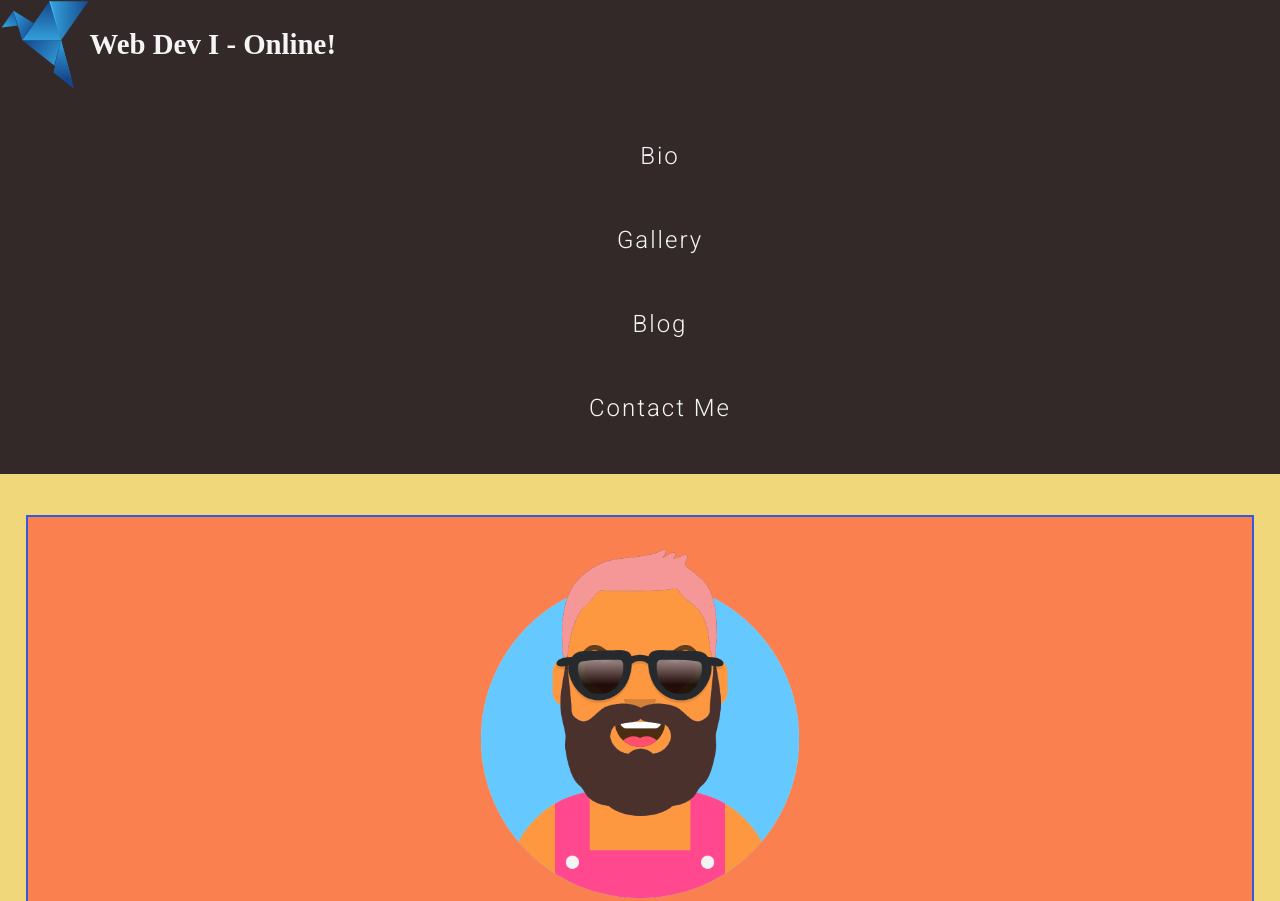
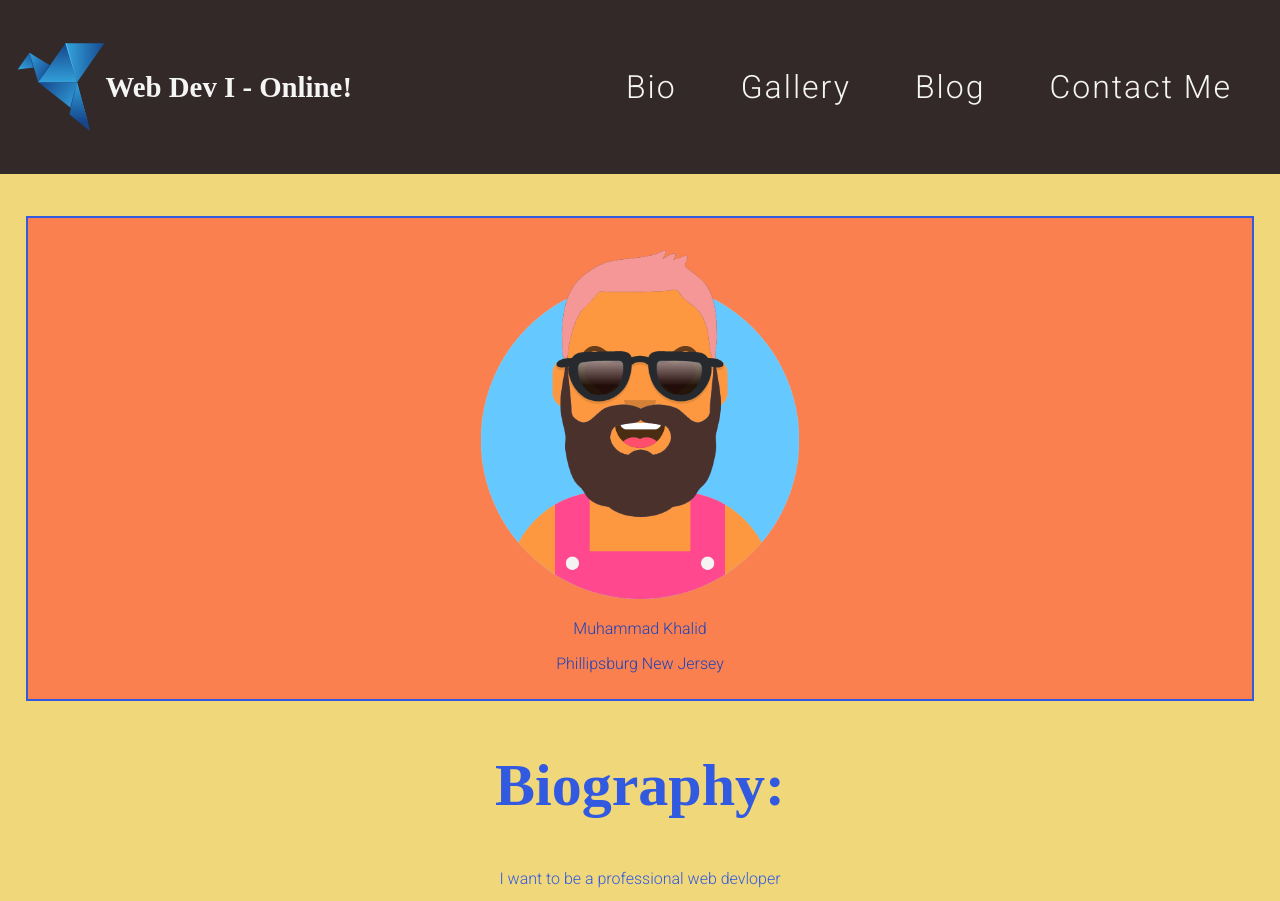
Before and after one commit to RVCC-IDMX/about-me-muhammadkhalidd, a plain HTML site: page index.html in a window 1280 px wide. Shown: the top 901 px of the page. Drawn offline with Linux system fonts and the light colour scheme; a web font is replaced by a local one.

Commit message:
add media query

```diff
--- a/css/nav.css
+++ b/css/nav.css
@@ -32,6 +32,7 @@ main {
     flex-direction: column;
     font-size: 1.5rem;
     margin-bottom: 1rem;
+    padding: 1rem;
 }
 
 
@@ -68,8 +69,8 @@ main {
 .navbar-links a {
     color: whitesmoke;
     background-attachment:rgb(51, 41, 41);
-    font-size: 1.5rem;
-    padding: 1rem 1.2rem;
+    font-size: 2rem;
+    padding: 1rem 2rem;
     letter-spacing: 2px;
     text-decoration:none;
     display: inline-block;
@@ -88,3 +89,15 @@ media query for non-mobile nav bar
 min-width set to width of nav elements
 such that no text wraps
 */
+
+@media screen and (min-width: 60rem) {
+
+    .navbar {
+        flex-direction: row;
+        justify-content: space-between;
+    }
+    .navbar ul {
+        display: flex;
+        justify-content: space-between;
+    }
+}
```
